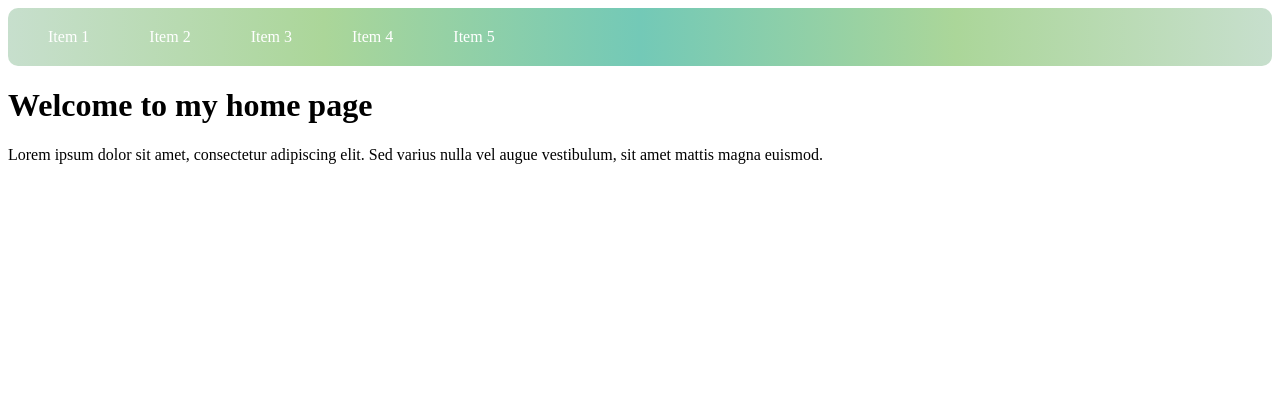
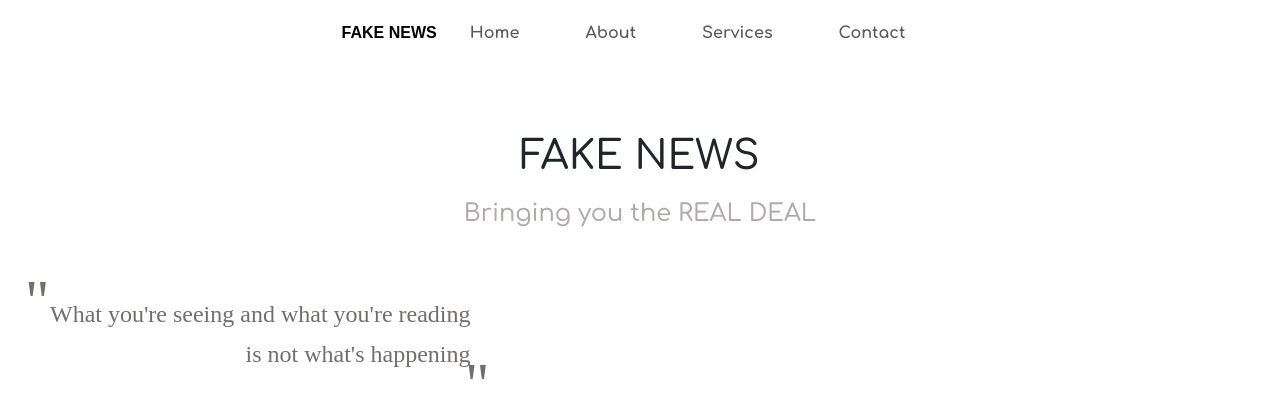
Before and after one commit to BS-PMC-2023/BS-PMC-2023-Team1, a Django app: template home_page/templates/home.html in a window 1280 px wide. Shown: the top 419 px of the page. Run offline with Django 4.2, Linux system fonts and the light colour scheme; the template is opened without the code that fills it, so the values that code supplies are empty; some web fonts are replaced.

Commit message:
Update the home page

```diff
--- a/FakeNews/settings.py
+++ b/FakeNews/settings.py
@@ -40,6 +40,7 @@ INSTALLED_APPS = [
     'django.contrib.messages',
     'django.contrib.staticfiles',
     'registration',
+    'home_page',
 ]
 
 MIDDLEWARE = [
--- a/home_page/static/home.css
+++ b/home_page/static/home.css
@@ -1,38 +1,37 @@
-header {
-	background: linear-gradient(to right, #c7dfcd, #abd699, #73c9b7, #abd699, #c7dfcd);
-	padding: 10px;
-	border-radius: 10px;
+
+@font-face {
+    font-family: "PlayfairDisplay";
+    src: url('../../FakeNews/static/PlayfairDisplay.ttf');
 }
 
-@font-face {
-    font-family: 'Comfortaa';
-    src: url('Comfortaa.ttf');
-  }
-
-  body {
-    font-family: 'Comfortaa', sa;
-  }
-
-nav ul {
-	list-style-type: none;
-	margin: 0;
-	padding: 0;
-	display: flex;
+/* Donalt Trump quote */
+.quote {
+    font-family: 'David';
+    position: absolute;
+    top: 300px;
+    left: 50px;
+    color: #736e6e;
 }
 
-nav li {
-	margin: 0 10px;
+/* for left quote only */
+.quote span-left {
+    position: absolute;
+    top:-35px;
+    left:-25px;
+    font-size: 60px;
 }
 
-.nav-item {
-	display: inline-block;
-	padding: 10px 20px;
-	color: #fff;
-	text-decoration: none;
-    border-radius: 10px;
-	transition: background-color 0.5s ease;
+/* for right quote only */
+.quote span-right {
+    position: absolute;
+    top:48px;
+    left:415px;
+    font-size: 60px;
 }
 
-.nav-item:hover {
-	background-color: #555;
+/* for the line spacing of the sentence */
+.quote span {
+    position: absolute;
+    top: 40px;
+    right: 0px;
 }
--- /dev/null
+++ b/home_page/static/nav_bar.css
@@ -0,0 +1,93 @@
+
+@font-face {
+	font-family: 'Comfortaa';
+    src: url('../../FakeNews/static/Comfortaa.ttf');
+  }
+
+body {
+    font-family: 'Comfortaa';
+    display: grid;
+    font-size: 16px;
+    font-weight: 700;
+    place-items: center;
+    background-color: #FFFFFFFF;
+}
+
+nav {
+    display: flex;
+    justify-content: center;
+    align-items: flex-start;
+    position: relative;
+}
+
+nav ul {
+	list-style-type: none;
+	margin: 0;
+	padding: 0;
+	display: flex;
+}
+
+nav li {
+	margin: 0 10px;
+}
+
+.navbar {
+    background-color: rgba(255, 255, 255, 0.5)
+}
+.navbar-brand {
+    margin-left: 0 !important;
+}
+
+.navbar-transparent {
+    background-color: transparent !important;
+}
+
+.nav-item {
+	display: inline-block;
+	padding: 5px 15px;
+	text-decoration: none;
+    border-radius: 10px;
+	transition: background-color 0.5s ease;
+}
+
+/* Select the nav item when it's being hovered */
+.navbar-nav .nav-item:hover .nav-link {
+    position: relative;
+}
+
+.no-hover-effect {
+    font-family: Arial;
+    font-size: 16px;
+    margin: 0;
+}
+
+/*Fake News home button do not take hover effect*/
+.no-hover-effect:hover::before {
+    transform-origin: inherit;
+    transform: scaleX(0);
+}
+
+a {
+    color: #afa9a9;
+    position: relative;
+    text-decoration: none;
+}
+
+a::before {
+    content: '';
+    position: absolute;
+    width: 100%;
+    height: 2px;
+    border-radius: 4px;
+    background-color: #afa9a9;
+    bottom: 0;
+    left: 0;
+    transform-origin: initial;
+    transform: scaleX(0);
+    transition: transform .3s ease-in-out;
+}
+
+a:hover::before {
+    transform-origin: inherit;
+    transform: scaleX(1);
+}
--- a/home_page/templates/home.html
+++ b/home_page/templates/home.html
@@ -1,24 +1,36 @@
 <!DOCTYPE html>
 <html lang="en">
     <head>
-	<title>My Home Page</title>
-	<link rel="stylesheet" type="text/css" href="home.css">
+        <link href="https://cdn.jsdelivr.net/npm/bootstrap@5.3.0-alpha3/dist/css/bootstrap.min.css" rel="stylesheet" integrity="sha384-KK94CHFLLe+nY2dmCWGMq91rCGa5gtU4mk92HdvYe+M/SXH301p5ILy+dN9+nJOZ" crossorigin="anonymous">
+        <link rel="stylesheet" type="text/css" href="../static/nav_bar.css">
+        <link rel="stylesheet" type="text/css" href="../static/home.css">
     </head>
     <body>
-	<header>
-		<nav>
-			<ul>
-				<li><a href="#" class="nav-item">Item 1</a></li>
-				<li><a href="#" class="nav-item">Item 2</a></li>
-				<li><a href="#" class="nav-item">Item 3</a></li>
-				<li><a href="#" class="nav-item">Item 4</a></li>
-				<li><a href="#" class="nav-item">Item 5</a></li>
+        <nav class="navbar navbar-expand-lg navbar-light">
+            <a class="navbar-brand no-hover-effect me-auto" href="#">FAKE NEWS</a>
+            <div class="collapse navbar-collapse" id="navbarNav">
+                <ul class="navbar-nav ml-auto">
+                    <li class="nav-item">
+                        <a class="nav-link" href="#">Home</a>
+                    </li>
+                    <li class="nav-item">
+                        <a class="nav-link" href="#">About</a>
+                    </li>
+                    <li class="nav-item">
+                        <a class="nav-link" href="#">Services</a>
+                    </li>
+                    <li class="nav-item">
+                        <a class="nav-link" href="#">Contact</a>
+                    </li>
                 </ul>
+            </div>
         </nav>
-	</header>
-	<main>
-		<h1>Welcome to my home page</h1>
-		<p>Lorem ipsum dolor sit amet, consectetur adipiscing elit. Sed varius nulla vel augue vestibulum, sit amet mattis magna euismod.</p>
-	</main>
+        <div class="container-fluid text-center py-3">
+            <h1 style="margin-top: 50px">FAKE NEWS</h1>
+            <h4 style="margin-top: 20px; color: #afa9a9">Bringing you the REAL DEAL</h4>
+            <h4 class="quote"><span-left>"</span-left></h4>
+            <h4 class="quote">What you're seeing and what you're reading <span>is not what's happening</span></h4>
+            <h4 class="quote"><span-right>"</span-right></h4>
+        </div>
     </body>
 </html>
--- a/home_page/views.py
+++ b/home_page/views.py
@@ -2,4 +2,4 @@ from django.shortcuts import render, redirect
 
 
 def home(request):
-    return redirect('home')
+    return render(request, 'home.html')
```
Also changed, not shown: FakeNews/static/Comfortaa.ttf (renamed from home_page/static/Comfortaa.ttf), FakeNews/static/PlayfairDisplay.ttf (added). Lines whose indentation alone changed are shown as unchanged.
